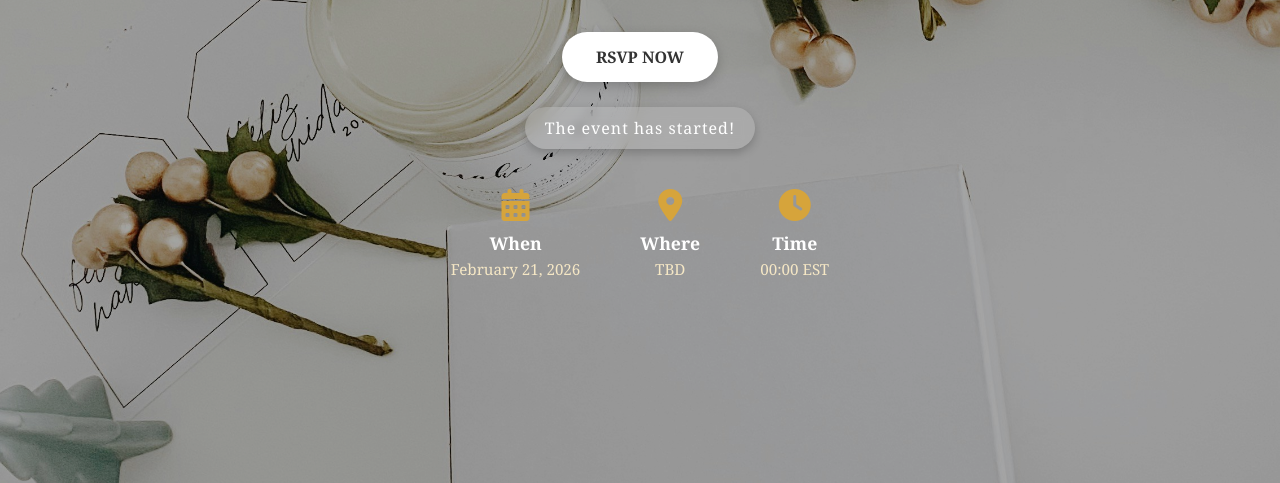
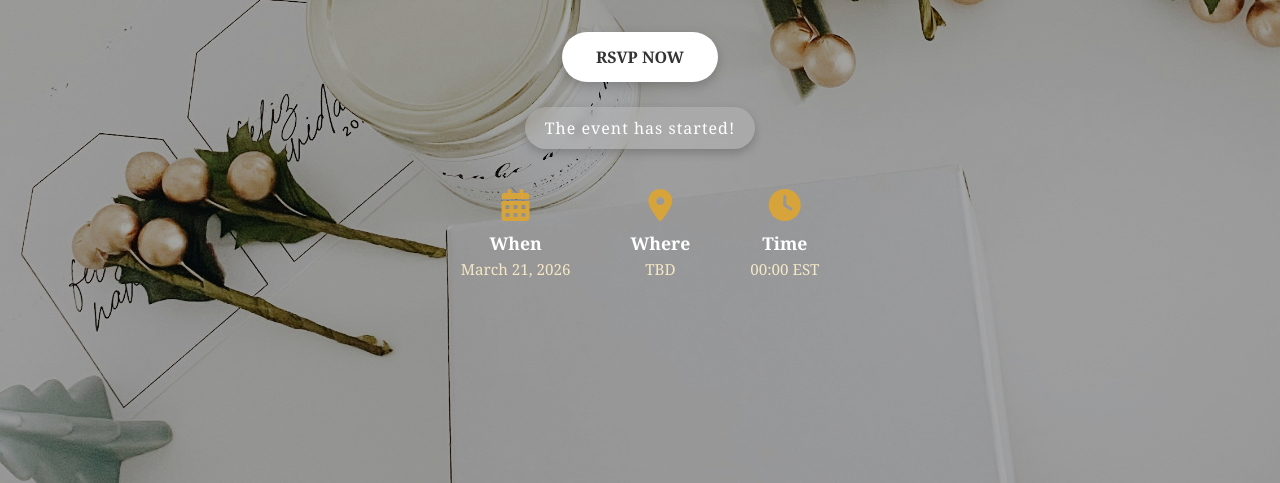
Before and after one commit to darleneyork056-svg/sdfghjk, a plain HTML site: page index.html in a window 1280 px wide. Shown: the part 317-800 px from the top of the page. Drawn offline with Linux system fonts and the light colour scheme.

Commit message:
Update index.html

```diff
--- a/index.html
+++ b/index.html
@@ -199,7 +199,7 @@
     <div class="info-box">
       <i class="fa-solid fa-calendar-days"></i>
       <div class="info-title">When</div>
-      <div class="info-detail">February 21, 2026</div>
+      <div class="info-detail">March 21, 2026</div>
     </div>
 
     <div class="info-box">
```
